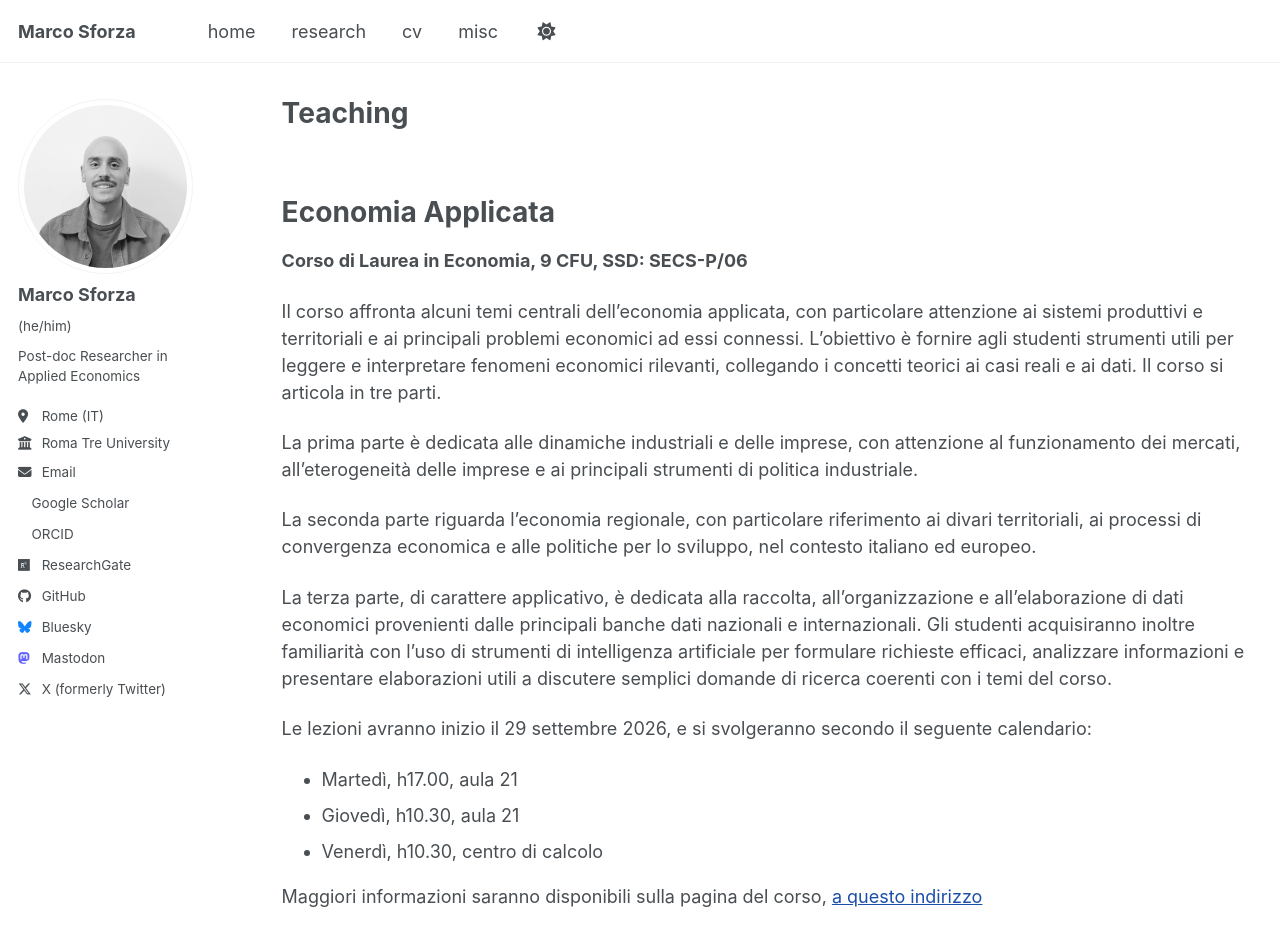
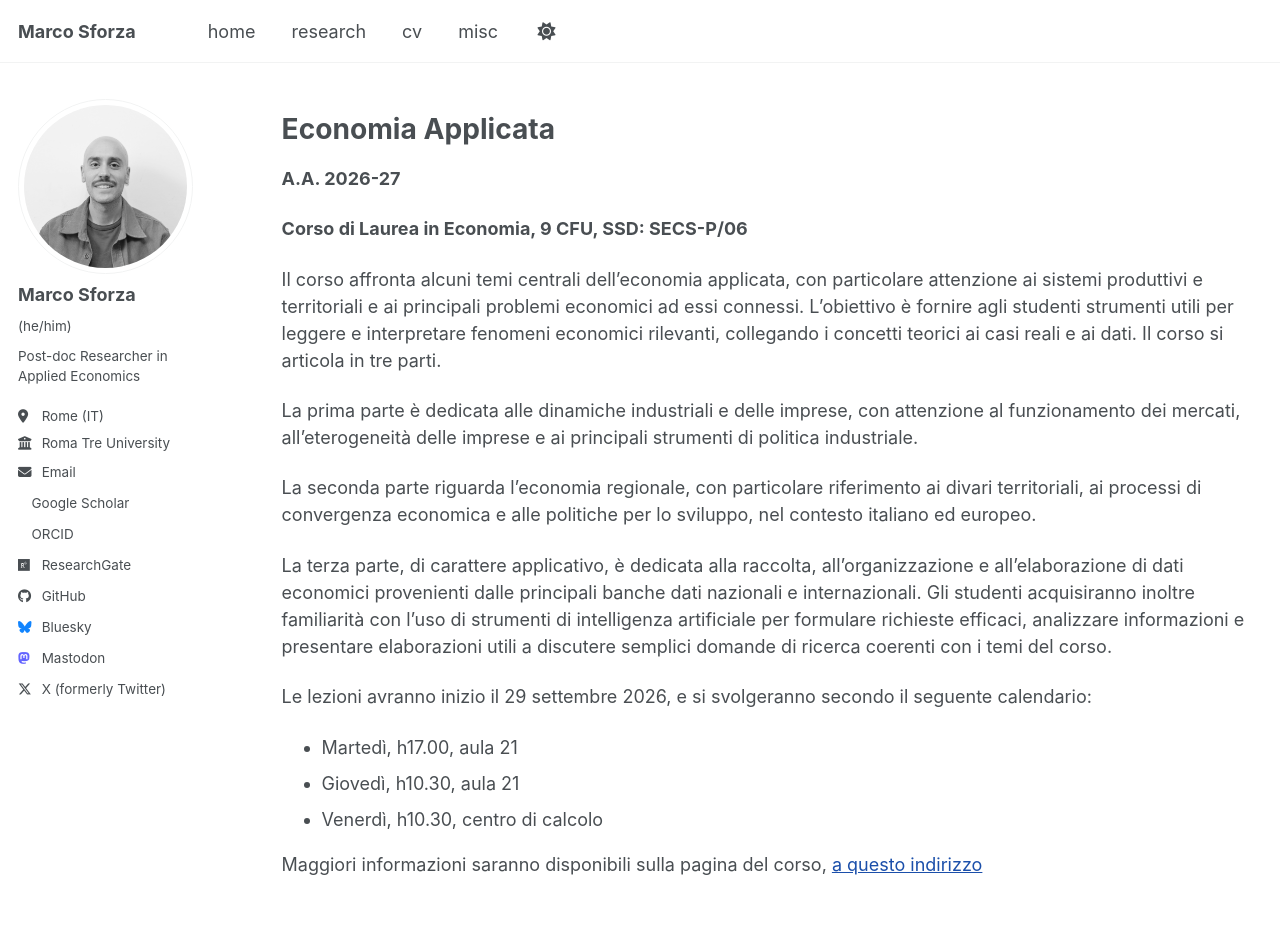
Before and after one commit to marcosforza/marcosforza.github.io, a Jekyll site: the page built from _pages/teaching.md, in a window 1280 px wide and 1023 px high. Shown: the top 946 px of the window. Built offline with Jekyll 4.4.1, drawn with Linux system fonts in a browser that asks for light colours; a style sheet for code colours, icons or effects is not loaded.

Commit message:
Update teaching.md

```diff
--- a/_pages/teaching.md
+++ b/_pages/teaching.md
@@ -1,6 +1,6 @@
 ---
 layout: archive
-title: "Teaching"
+title: ""
 permalink: /teaching/
 author_profile: true
 nav: false
@@ -8,9 +8,8 @@ nav: false
 
 {% include base_path %}
 
-<br>
-
 # Economia Applicata
+**A.A. 2026-27**
 
 **Corso di Laurea in Economia, 9 CFU, SSD: SECS-P/06**
 
```
